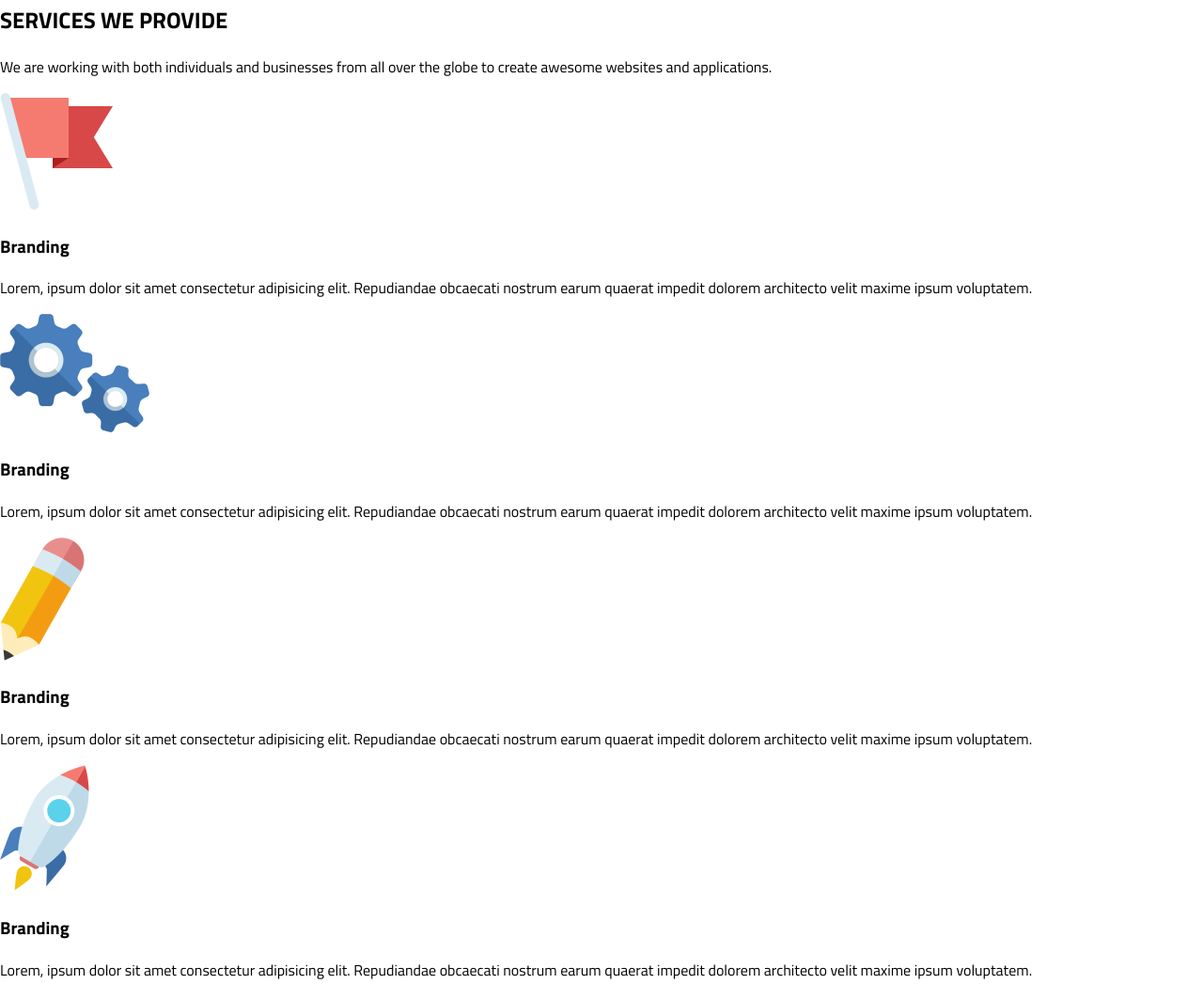
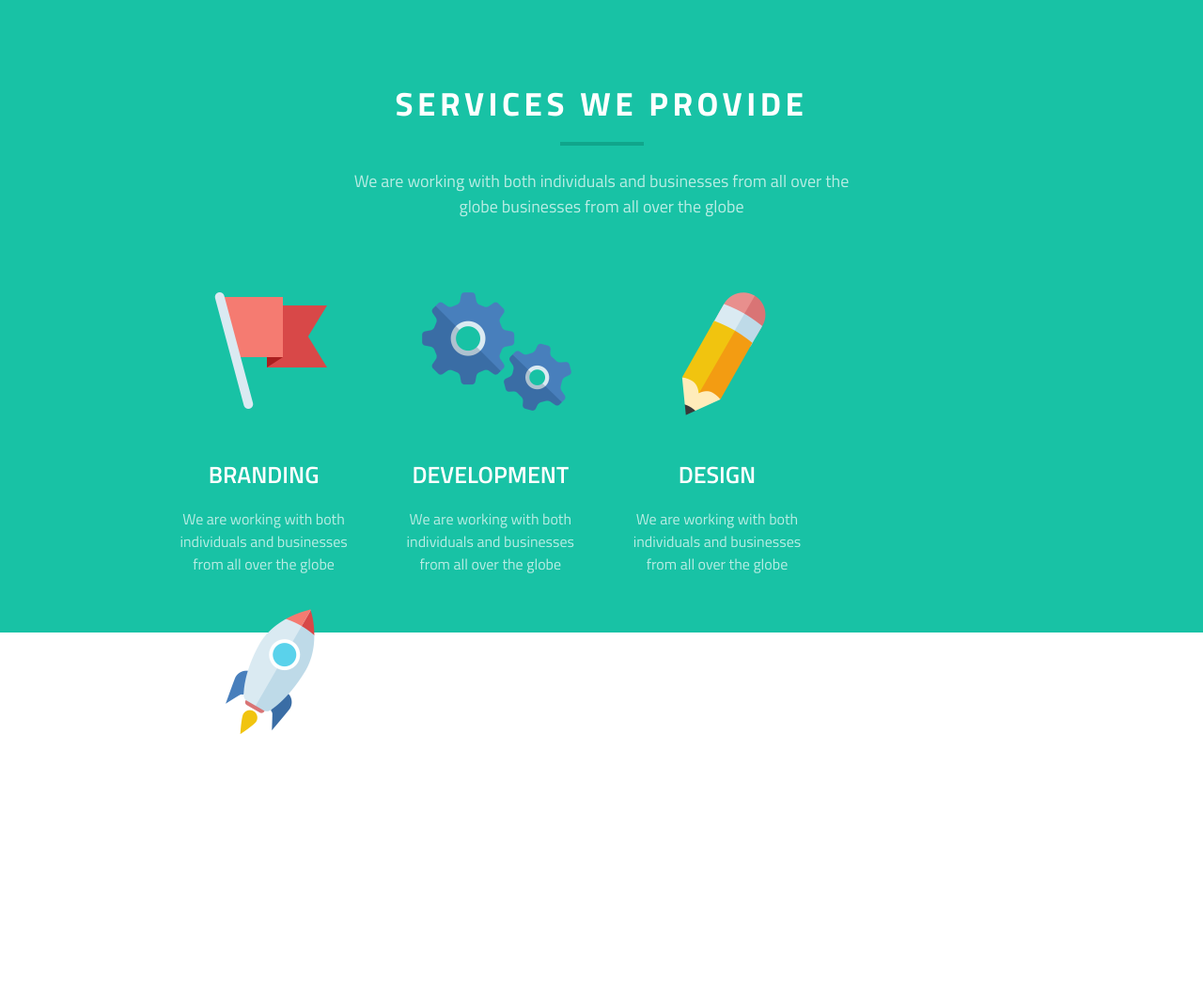
Before and after one commit to shamim-coder/cuda-web, a plain HTML site: page index.html in a window 1280 px wide. Shown: the part 547-1594 px from the top of the page at 94% size. After the commit the page ends 1522 px from the top, so only its background shows below. Drawn offline with Linux system fonts and the light colour scheme.

Commit message:
change some style

```diff
--- a/index.html
+++ b/index.html
@@ -33,34 +33,41 @@
         </div>
     </header>
 
-    <section>
+    <section class="service_bg">
         <div class="service_secton">
             <div class="service_top">
                 <h2>SERVICES WE PROVIDE</h2>
                 <span class="line"></span>
-                <p>We are working with both individuals and businesses from all over the globe
-                    to create awesome websites and applications.</p>
+                <p>We are working with both individuals and businesses from all over the globe businesses from all over the globe</p>
             </div>
             <div class="services">
                 <div class="service_item">
-                    <img src="images/flug.png" alt="">
+                    <div class="service_img">
+                        <img src="images/flug.png" alt="">
+                    </div>
                     <h3>Branding</h3>
-                    <p>Lorem, ipsum dolor sit amet consectetur adipisicing elit. Repudiandae obcaecati nostrum earum quaerat impedit dolorem architecto velit maxime ipsum voluptatem.</p>
+                    <p>We are working with both individuals and businesses from all over the globe</p>
                 </div>
                 <div class="service_item">
-                    <img src="images/gear.png" alt="">
-                    <h3>Branding</h3>
-                    <p>Lorem, ipsum dolor sit amet consectetur adipisicing elit. Repudiandae obcaecati nostrum earum quaerat impedit dolorem architecto velit maxime ipsum voluptatem.</p>
+                    <div class="service_img">
+                        <img src="images/gear.png" alt="">
+                    </div>
+                    <h3>development</h3>
+                    <p>We are working with both individuals and businesses from all over the globe</p>
                 </div>
                 <div class="service_item">
-                    <img src="images/pencil.png" alt="">
-                    <h3>Branding</h3>
-                    <p>Lorem, ipsum dolor sit amet consectetur adipisicing elit. Repudiandae obcaecati nostrum earum quaerat impedit dolorem architecto velit maxime ipsum voluptatem.</p>
+                    <div class="service_img">
+                        <img src="images/pencil.png" alt="">
+                    </div>
+                    <h3>design</h3>
+                    <p>We are working with both individuals and businesses from all over the globe</p>
                 </div>
                 <div class="service_item">
-                    <img src="images/rocket.png" alt="">
-                    <h3>Branding</h3>
-                    <p>Lorem, ipsum dolor sit amet consectetur adipisicing elit. Repudiandae obcaecati nostrum earum quaerat impedit dolorem architecto velit maxime ipsum voluptatem.</p>
+                    <div class="service_img">
+                        <img src="images/rocket.png" alt="">
+                    </div>
+                    <h3>rocket science</h3>
+                    <p>We are working with both individuals and businesses from all over the globe</p>
                 </div>
             </div>
         </div>
--- a/style.css
+++ b/style.css
@@ -9,7 +9,7 @@ body {
     position: relative;
 }
 .head_top {
-    padding-top: 15px;
+    padding-top: 40px;
 }
 .header_bg {
     background-color: #87509c;
@@ -67,3 +67,55 @@ body {
     border-radius: 3px;
     border-bottom: 5px solid #ee6b33;
 }
+
+.service_secton {
+    text-align: center;
+    width: 75%;
+    margin: 0 auto;
+    color: #ffffff;
+}
+.service_item {
+    float: left;
+    width: 22%;
+    margin: 10px 15px;
+}
+section.service_bg {
+    background-color: #18C2A5;
+    min-height: 500px;
+    padding-top: 100px;
+    padding-bottom: 90px;
+}
+.service_top h2 {
+    margin: 0;
+    font-size: 35px;
+    letter-spacing: 4.5px;
+}
+.service_top {
+    width: 550px;
+    margin: 0 auto;
+    padding-bottom: 50px;
+}
+span.line {
+    display: inline-block;
+    width: 89px;
+    height: 4px;
+    background-color: #10a58b;
+    margin: 0 auto;
+}
+.service_top p {
+    color: #ffffffb3;
+    font-size: 18px;
+}
+.service_img {
+    width: 225px;
+    height: 150px;
+}
+.service_item h3 {
+    text-transform: uppercase;
+    font-size: 25px;
+    font-weight: 600;
+    margin-bottom: 0;
+}
+.service_item p {
+    color: #ffffffb3;
+}
```
